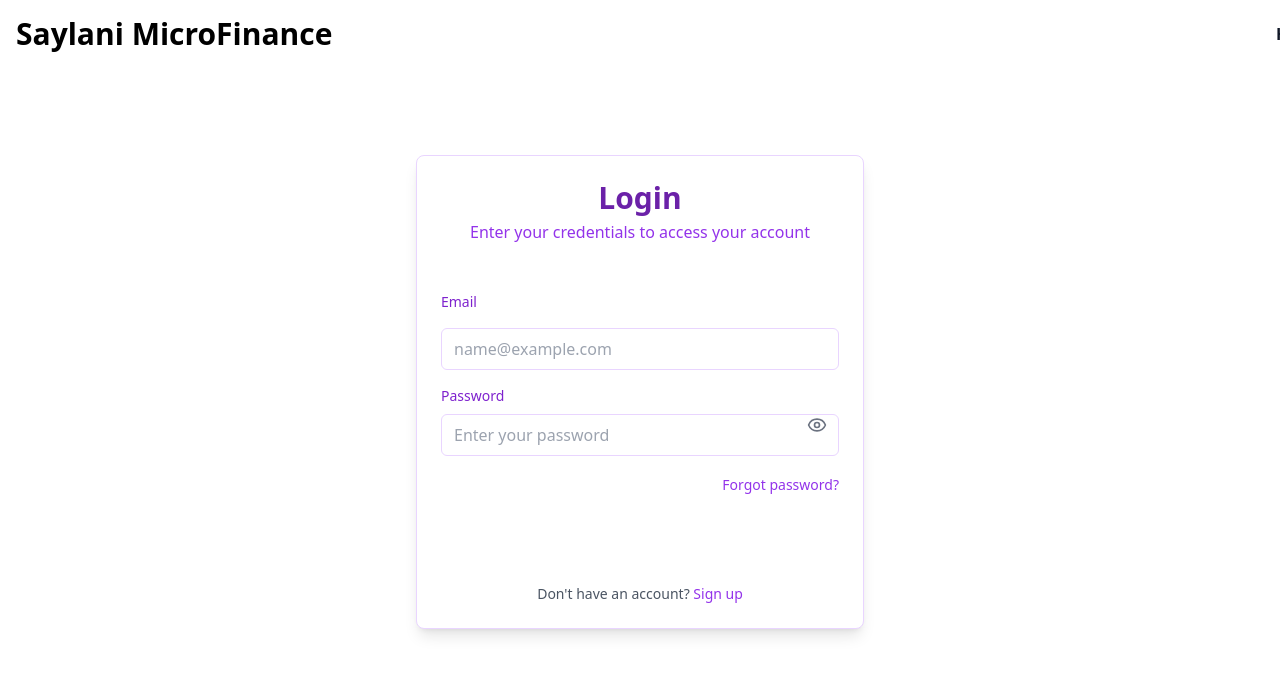
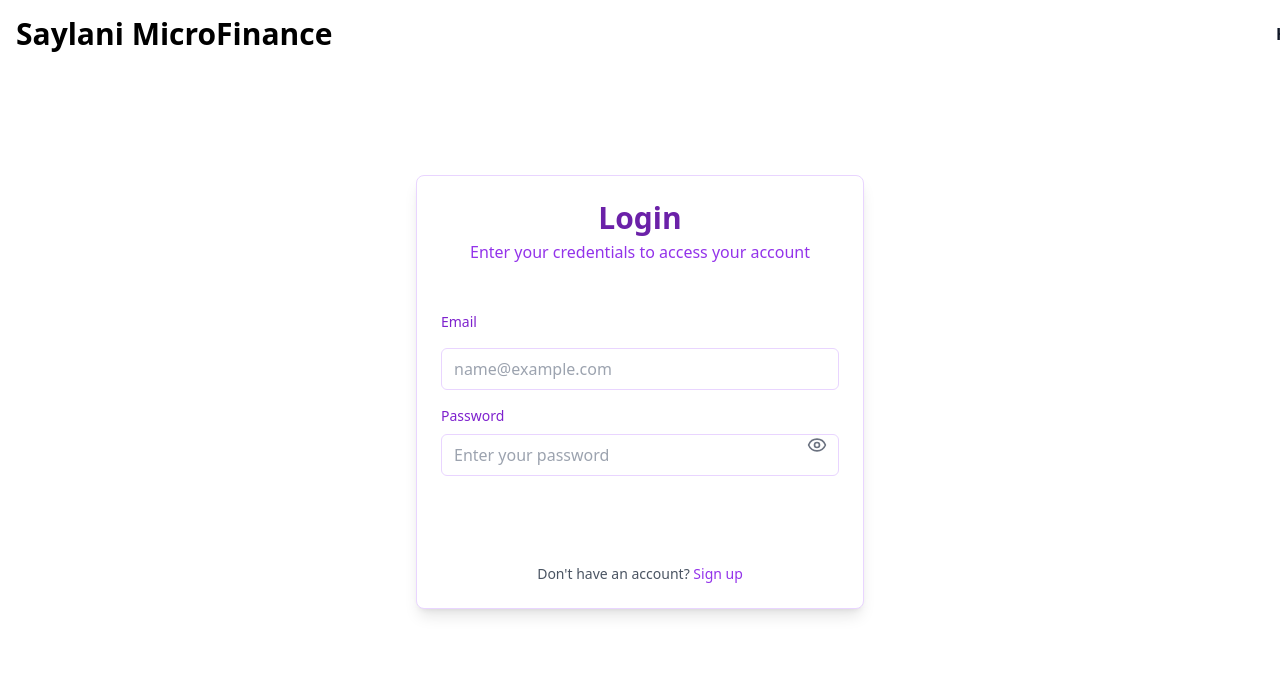
Before and after one commit to Mohammadasad098/SMIT-HACKATHON-FRONTEND, a React (Vite) app: page /login in a window 1280 px wide. Shown: the top 674 px of the page. Built offline with nearby package versions, Linux system fonts and the light colour scheme.

Commit message:
relation not working on frontend

```diff
--- a/src/components/ui/LogoutModel.jsx
+++ b/src/components/ui/LogoutModel.jsx
@@ -24,7 +24,7 @@
             </svg>
           </div>
 
-          <h3 className="mb-5 text-lg font-normal text-gray-500 dark:text-gray-400">
+          <h3 className="mb-5 text-lg font-normal text-black dark:text-black">
             Are you sure you want to logout?
           </h3>
 
--- a/src/pages/Login.jsx
+++ b/src/pages/Login.jsx
@@ -26,9 +26,6 @@
         body: JSON.stringify(data),
       })
 
-      if (!response.ok) {
-        throw new Error("Invalid email or password. Please try again.")
-      }
 
       const result = await response.json()
       console.log("API Response:", result)
@@ -37,7 +34,7 @@
         localStorage.setItem("accessToken", result.accessToken)
         toast.success("Login successful!")
         setTimeout(() => {
-          window.location.href = "/loanRequest" // Using window.location instead of navigate for Next.js
+          // window.location.href = "/loanRequest" // Using window.location instead of navigate for Next.js
         }, 2000)
       }
     } catch (error) {
@@ -96,11 +93,6 @@
             </div>
             {errors.password && <span className="text-sm text-red-600">Password is required</span>}
           </div>
-          <div className="text-right">
-            <a href="/forgot-password" className="text-sm font-medium text-purple-600 hover:text-pink-600">
-              Forgot password?
-            </a>
-          </div>
           <div className="flex flex-col space-y-4 pt-4">
             <button
               type="submit"
```
